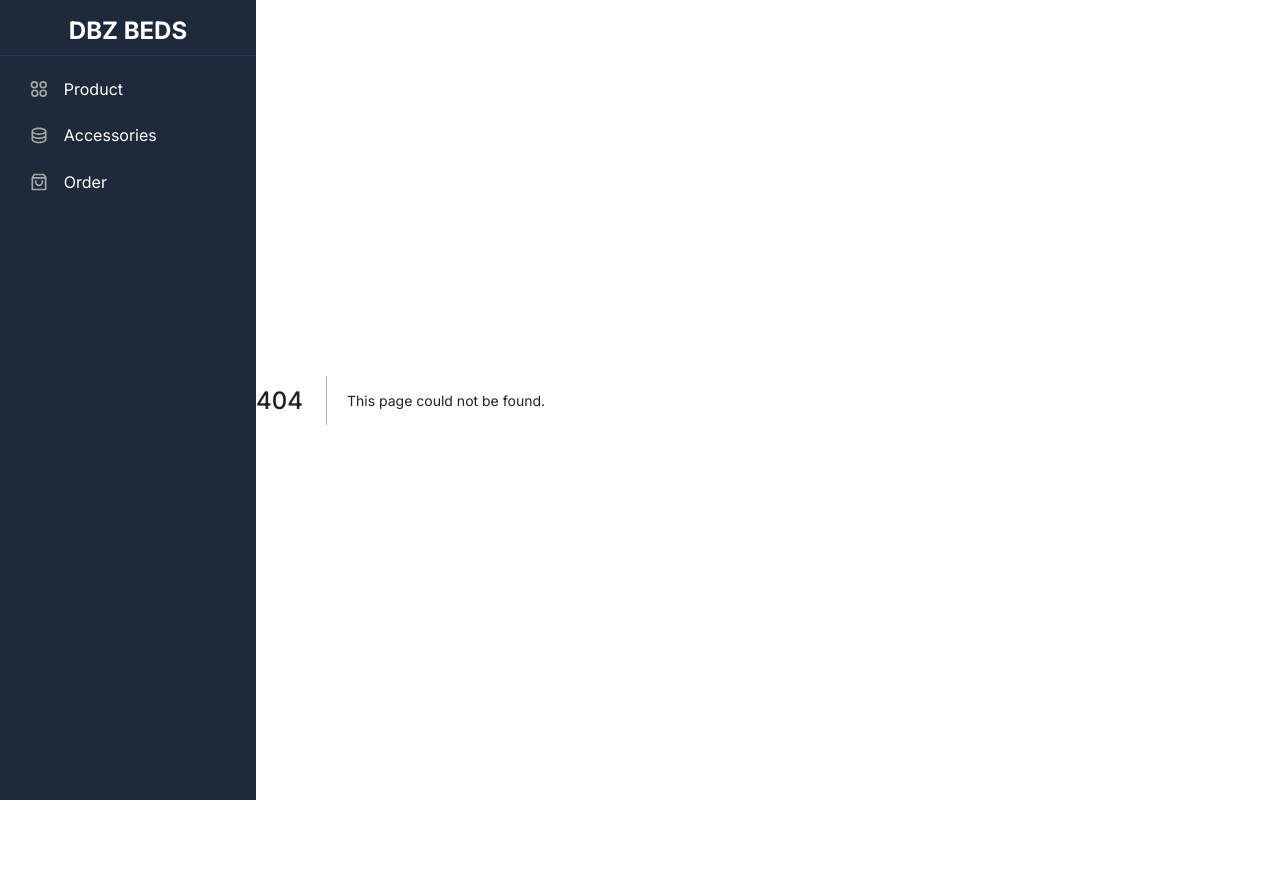
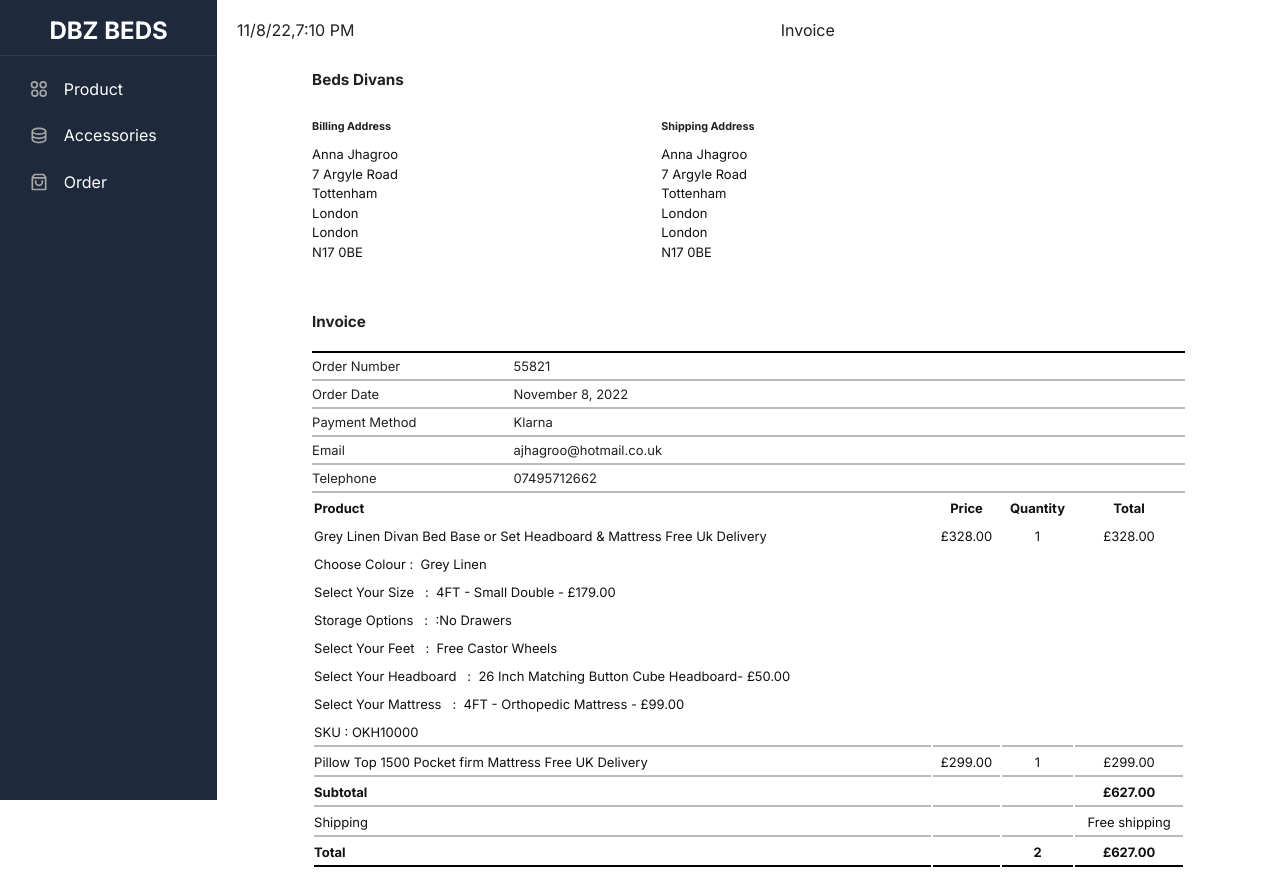
Before and after one commit to simpleneeraj/dbzbeds-admin, a Next.js app: page /invoice in a window 1280 px wide. Before the commit this address had no page. Before the commit the page ends 800 px from the top, so only its background shows below. Built offline with nearby package versions, Linux system fonts and the light colour scheme.

Commit message:
invoice page completed

```diff
--- /dev/null
+++ b/pages/invoice/index.tsx
@@ -0,0 +1,221 @@
+import React from "react";
+import Styles from "../../styles/invoice.module.scss";
+
+function Invoice() {
+  return (
+    <div className="container">
+      <div className="row">
+        <div className={Styles.invoice_top}>
+          <p>
+            <span>11/8/22,</span>
+            <span>7:10 PM</span>
+          </p>
+          <p>
+            <span>Invoice</span>
+          </p>
+        </div>
+      </div>
+      <div className="container">
+        <div className="row">
+          <div className={Styles.invoive_beds_divan}>
+            <h3>Beds Divans</h3>
+            <div className={Styles.invoice_address}>
+              <div className={Styles.billing_address}>
+                <h5>Billing Address</h5>
+                <ul>
+                  <li>Anna Jhagroo</li>
+                  <li>7 Argyle Road</li>
+                  <li>Tottenham</li>
+                  <li>London</li>
+                  <li>London</li>
+                  <li>N17 0BE</li>
+                </ul>
+              </div>
+              <div className={Styles.shipping_address}>
+                <h5>Shipping Address</h5>
+                <ul>
+                  <li>Anna Jhagroo</li>
+                  <li>7 Argyle Road</li>
+                  <li>Tottenham</li>
+                  <li>London</li>
+                  <li>London</li>
+                  <li>N17 0BE</li>
+                </ul>
+              </div>
+            </div>
+            <div className={Styles.invoice_details}>
+              <h3>Invoice</h3>
+              <div className={Styles.row}>
+                <div className={Styles.invoice_upper}>
+                  <ul className={Styles.left_ul}>
+                    <p>
+                      <li>Order Number</li>
+                    </p>
+                    <p>
+                      <li>Order Date</li>
+                    </p>
+                    <p>
+                      <li>Payment Method </li>
+                    </p>
+                    <p>
+                      <li>Email</li>
+                    </p>
+                    <p>
+                      <li>Telephone</li>
+                    </p>
+                  </ul>
+                  <ul className={Styles.right_ul}>
+                    <p>
+                      <li>55821</li>
+                    </p>
+                    <p>
+                      <li>November 8, 2022</li>
+                    </p>
+                    <p>
+                      <li>Klarna</li>
+                    </p>
+                    <p>
+                      <li>ajhagroo@hotmail.co.uk</li>
+                    </p>
+                    <p>
+                      <li>07495712662</li>
+                    </p>
+                  </ul>
+                </div>
+              </div>
+            </div>
+            <div className={Styles.invoice_product_details}>
+              <div className={Styles.row}>
+                <div className={Styles.invoice_table}>
+                  <table>
+                    <tbody>
+                      <tr>
+                        <th className={Styles.ukdelivery}>Product</th>
+                        <th>Price</th>
+                        <th>Quantity</th>
+                        <th>Total</th>
+                      </tr>
+
+                      <tr>
+                        <td className={Styles.ukdelivery}>
+                          Grey Linen Divan Bed Base or Set Headboard & Mattress
+                          Free Uk Delivery
+                        </td>
+                        <td>£328.00</td>
+                        <td className={Styles.center}>1</td>
+                        <td>£328.00</td>
+                      </tr>
+                      <tr>
+                        <td className={Styles.ukdelivery}>
+                          <span>Choose Colour&nbsp;: &nbsp;</span>
+                          <span>Grey Linen</span>
+                        </td>
+                        <td></td>
+                        <td></td>
+                        <td></td>
+                      </tr>
+                      <tr>
+                        <td className={Styles.ukdelivery}>
+                          <span>Select Your Size &nbsp; : &nbsp;</span>
+                          <span>4FT - Small Double - £179.00</span>
+                        </td>
+                        <td></td>
+                        <td></td>
+                        <td></td>
+                      </tr>
+                      <tr>
+                        <td className={Styles.ukdelivery}>
+                          <span>Storage Options &nbsp; : &nbsp;</span>
+                          <span>:No Drawers</span>
+                        </td>
+                        <td></td>
+                        <td></td>
+                        <td></td>
+                      </tr>
+                      <tr>
+                        <td className={Styles.ukdelivery}>
+                          <span>Select Your Feet &nbsp; : &nbsp;</span>
+                          <span>Free Castor Wheels</span>
+                        </td>
+                        <td></td>
+                        <td></td>
+                        <td></td>
+                      </tr>
+                      <tr>
+                        <td className={Styles.ukdelivery}>
+                          <span>Select Your Headboard &nbsp; : &nbsp;</span>
+                          <span>
+                            26 Inch Matching Button Cube Headboard- £50.00
+                          </span>
+                        </td>
+                        <td></td>
+                        <td></td>
+                        <td></td>
+                      </tr>
+                      <tr>
+                        <td className={Styles.ukdelivery}>
+                          <span>Select Your Mattress &nbsp; : &nbsp;</span>
+                          <span>4FT - Orthopedic Mattress - £99.00</span>
+                        </td>
+                        <td></td>
+                        <td></td>
+                        <td></td>
+                      </tr>
+                      <tr>
+                        <td className={Styles.sku}>
+                          <span>SKU&nbsp;:&nbsp;</span>
+                          <span>OKH10000</span>
+                        </td>
+                        <td className={Styles.sku}></td>
+                        <td className={Styles.sku}></td>
+                        <td className={Styles.sku}></td>
+                      </tr>
+                      <tr>
+                        <td className={Styles.sku}>
+                          Pillow Top 1500 Pocket firm Mattress Free UK Delivery
+                        </td>
+                        <td className={Styles.pillow}>£299.00</td>
+                        <td className={Styles.pillow}>1</td>
+                        <td className={Styles.pillow}>£299.00</td>
+                      </tr>
+                      <tr>
+                        <td className={Styles.subtotal}>
+                          <b>Subtotal</b>
+                        </td>
+                        <td className={Styles.pillow}></td>
+                        <td className={Styles.pillow}></td>
+                        <td className={Styles.pillow}>
+                          <b>£627.00</b>
+                        </td>
+                      </tr>
+                      <tr>
+                        <td className={Styles.subtotal}>Shipping</td>
+                        <td className={Styles.pillow}></td>
+                        <td className={Styles.pillow}></td>
+                        <td className={Styles.pillow}>Free shipping</td>
+                      </tr>
+                      <tr>
+                        <td className={Styles.table_end_total}>
+                          <b>Total</b>
+                        </td>
+                        <td className={Styles.table_end}></td>
+                        <td className={Styles.table_end}>
+                          <b>2</b>
+                        </td>
+                        <td className={Styles.table_end}>
+                          <b>£627.00</b>
+                        </td>
+                      </tr>
+                    </tbody>
+                  </table>
+                </div>
+              </div>
+            </div>
+          </div>
+        </div>
+      </div>
+    </div>
+  );
+}
+
+export default Invoice;
--- /dev/null
+++ b/styles/invoice.module.scss
@@ -0,0 +1,86 @@
+.invoice_top {
+  width: 60%;
+  padding: 20px;
+  display: flex;
+  justify-content: space-between;
+}
+.invoive_beds_divan {
+  padding: 10px 80px;
+  width: 100%;
+  white-space: nowrap;
+  font-size: 13px;
+  h2 {
+    margin-top: 25px;
+  }
+  .billing_address {
+    width: 40%;
+  }
+  .invoice_address {
+    display: flex;
+    width: 100%;
+    margin-top: 30px;
+    line-height: 1.5;
+    ul {
+      margin-top: 10px;
+    }
+  }
+  .invoice_details {
+    h3 {
+      margin-top: 50px;
+      padding-bottom: 20px;
+      border-bottom: 2px solid black;
+    }
+    .invoice_upper {
+      display: flex;
+      line-height: 2;
+
+      .left_ul {
+        width: 30%;
+        p {
+          border-bottom: 2px solid #bbbbbb;
+        }
+      }
+      .right_ul {
+        width: 100%;
+        p {
+          border-bottom: 2px solid #bbbbbb;
+        }
+      }
+    }
+  }
+  .invoice_product_details {
+    .invoice_table {
+      display: flex;
+      table {
+        width: 100%;
+        text-align: center;
+        line-height: 2;
+        tbody {
+          tr {
+            .sku {
+              border-bottom: 2px solid #bbbbbb;
+              text-align: left;
+            }
+            .ukdelivery {
+              text-align: left;
+            }
+            .pillow {
+              border-bottom: 2px solid #bbbbbb;
+            }
+            .subtotal {
+              text-align: left;
+              border-bottom: 2px solid #bbbbbb;
+            }
+            .table_end {
+              border-bottom: 2px solid black;
+            }
+            .table_end_total {
+              border-bottom: 2px solid black;
+              text-align: left;
+            }
+          }
+        }
+      }
+    }
+  }
+}
```
Also changed, not shown: 1 other file (tests, documents, lock files or other folders).
